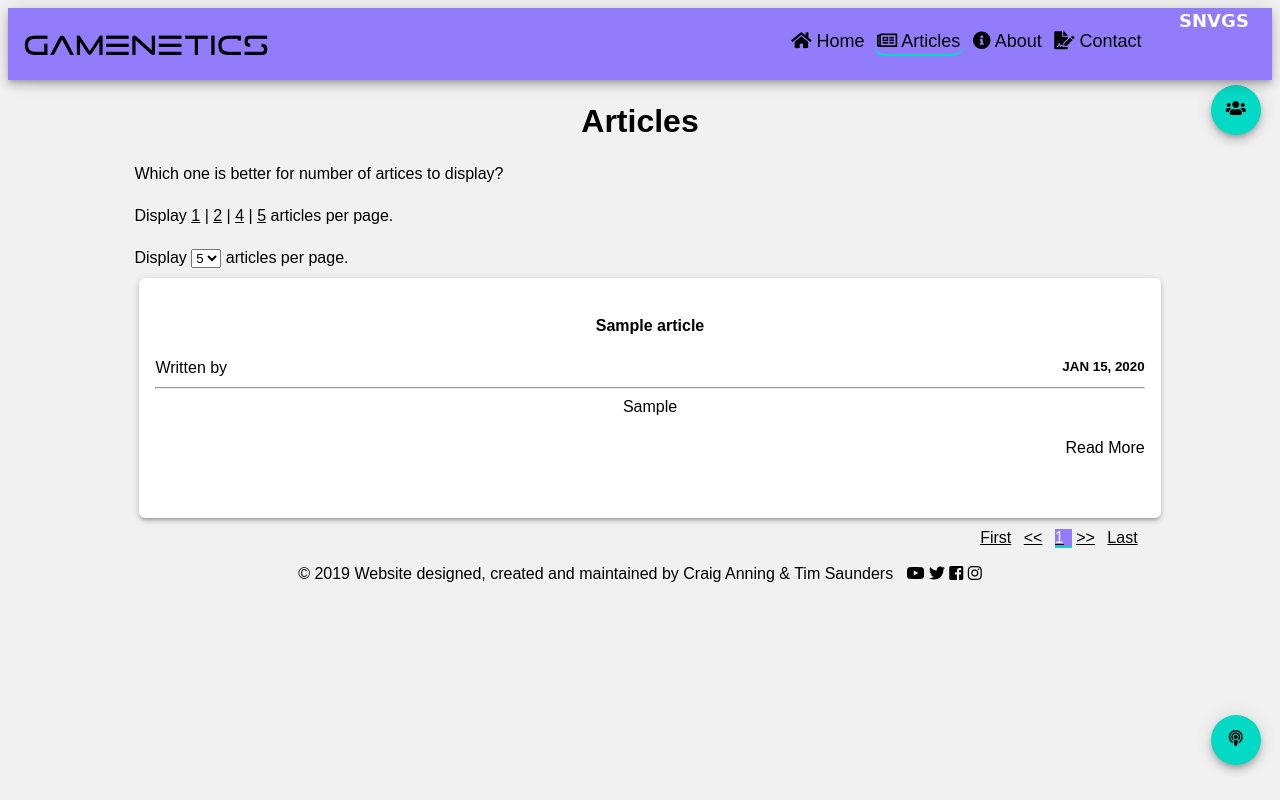
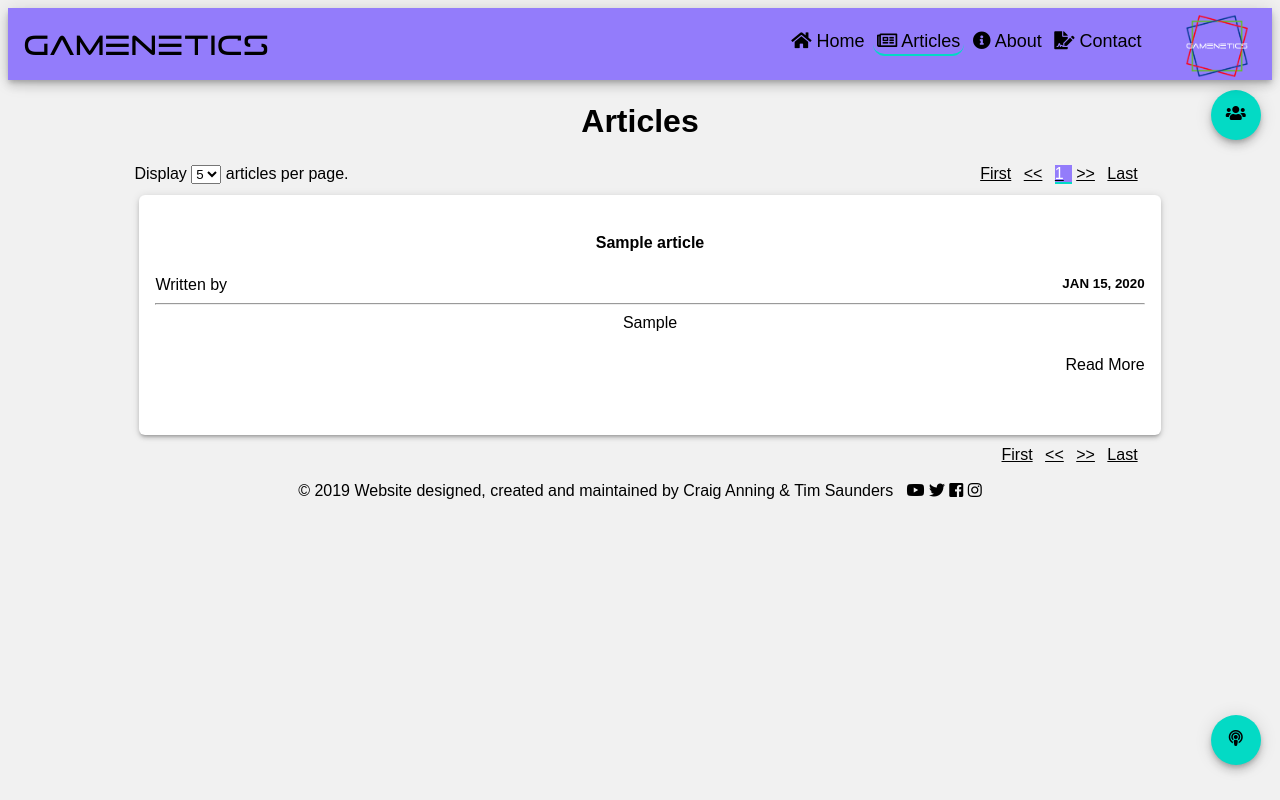
Before and after one commit to MetalHeadCraig/Website, a PHP site: page /articles.php in a window 1280 px wide. Run offline with PHP 8.4, Linux system fonts and the light colour scheme; tables that the repository leaves empty or names only in its code hold one stand-in row (values such as "Sample post"); some libraries are stand-ins or nearby versions.

Commit message:
More minor QoL updates
Changed logo image to actually represent ours, tweaked links and pagination location. Moved social info lower as was too close to shadow of header and linked text of name to index

```diff
--- a/articles.php
+++ b/articles.php
@@ -31,9 +31,6 @@ $pages = ceil($tarticles / $limit);
 <link rel="stylesheet" href="css/articles.css" />
         <center><h1>Articles</h1></center>
 
-       Which one is better for number of artices to display? <br><br>
-    Display <a href="?page=1&limit=1"><u>1</u></a> | <a href="?page=1&limit=2"><u>2</u></a> | <a href="?page=1&limit=4"><u>4</u></a> | <a href="?page=1&limit=5"><u>5</u></a> articles per page.<br>
-        <br>
     Display
     <select name="articleNo" id="aLimit" onchange="display()">
     <option value="1" <?php if($limit == 1){echo"selected";} ?>>1</option>
@@ -44,6 +41,22 @@ $pages = ceil($tarticles / $limit);
     articles per page.
 
 
+    <div class="pagination">
+    <u><a href="?page=1&limit=<?php echo $limit; ?>">First</a></u>
+    <u><a href="#"><<</a></u>
+
+    <?php
+        while($pageno <= $pages){
+            ?>
+            <u><a href="?page=<?php echo $pageno; ?>&limit=<?php echo $limit; ?>"<?php if ($current == $pageno){ ?> class="active" <?php ;} ?>>
+            <?php echo $pageno; ?></a></u> <?php
+            $pageno++;
+        }
+    ?>
+
+    <u><a href="#">>></a></u>
+    <u><a href="?limit=<?php echo $limit; ?>&?page=<?php echo $pages; ?>">Last</a></u>
+    </div>
 
     <div class = "row">
 
--- a/css/main.css
+++ b/css/main.css
@@ -91,6 +91,7 @@ button:hover {
   position: absolute;
   right: 1.5%;
   top: 2.5%;
+  max-height: 72px;
 }
 
 h1 {
@@ -167,11 +168,11 @@ i {
 }
 
 #social-call {
-  top: 85px;
+  top: 90px;
 }
 
 .social {
-  top: 85px;
+  top: 90px;
 }
 .social a, .podcast a {
   font-size: 34px;
--- a/includes/header.php
+++ b/includes/header.php
@@ -1,14 +1,14 @@
 <header class="shadow--6dp">
-				<span id="name">GAMeNeTiCs</span>
-					<container id="nav">
+				<span id="name"><a href="../index.php">GAMeNeTiCs<a></span>
+					<div id="nav">
 					<button id="home" onclick="selectButton('#home')" <?php if ($page == "home") {?> class="active" <?php ;} ?>>
 							<a href="../index.php"><i class="fas fa-home"></i> Home</a></button>
 						<button id="articles" onclick="selectButton('#articles')" <?php if ($page == "articles") {?> class="active" <?php ;} ?>>
-							<a href ="../articles.php"><i class="far fa-newspaper"></i> Articles</a></button>
+							<a href="../articles.php"><i class="far fa-newspaper"></i> Articles</a></button>
 						<button id="about" onclick="selectButton('#about')" <?php if ($page == "about") {?> class="active" <?php ;} ?>>
 							<a href="../about.php"><i class="fas fa-info-circle"></i> About</a></button>
 						<button id="contact" onclick="selectButton('#contact')" <?php if ($page == "contact") {?> class="active" <?php ;} ?>>
 						<a href="../contact.php"><i class="fas fa-file-signature"></i> Contact</a></button>
-					</container>
-				<img src="images/placeholder-logo.png" id="logo">
+					</div>
+				<img src="images/logo.png" id="logo">
 		</header>
--- a/index.php
+++ b/index.php
@@ -4,7 +4,7 @@ include 'includes/overall/header.php';
 ?>
 
 
-		<center><h1>Welcome to Show Name!</h1></center>
+		<center><h1>Welcome to Gamenetics!</h1></center>
 
 		<div class="row">
 			<center><h3>Latest</h3></center>
```
Also changed, not shown: images/logo.png (added), images/placeholder-logo.png (deleted).
